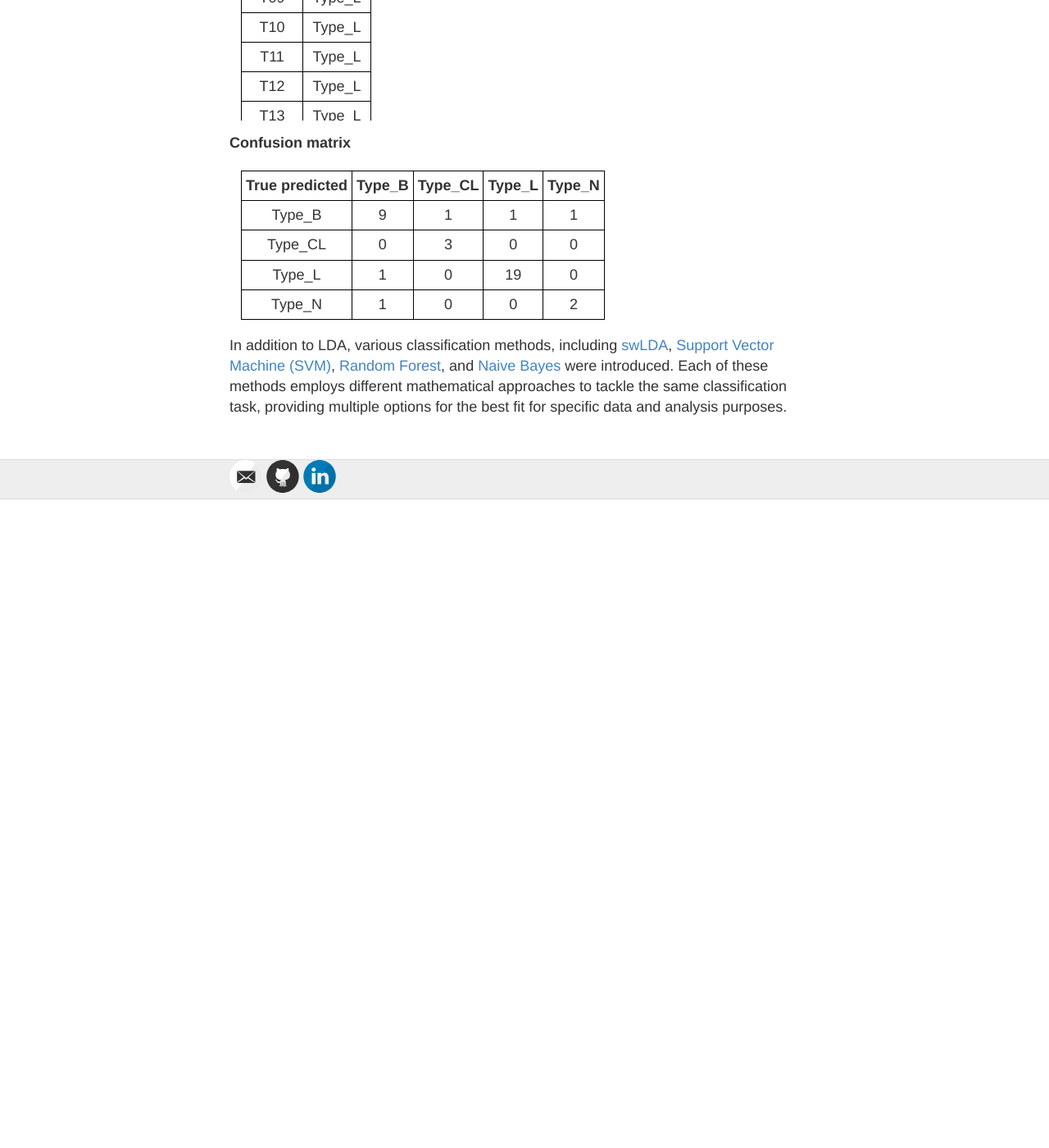
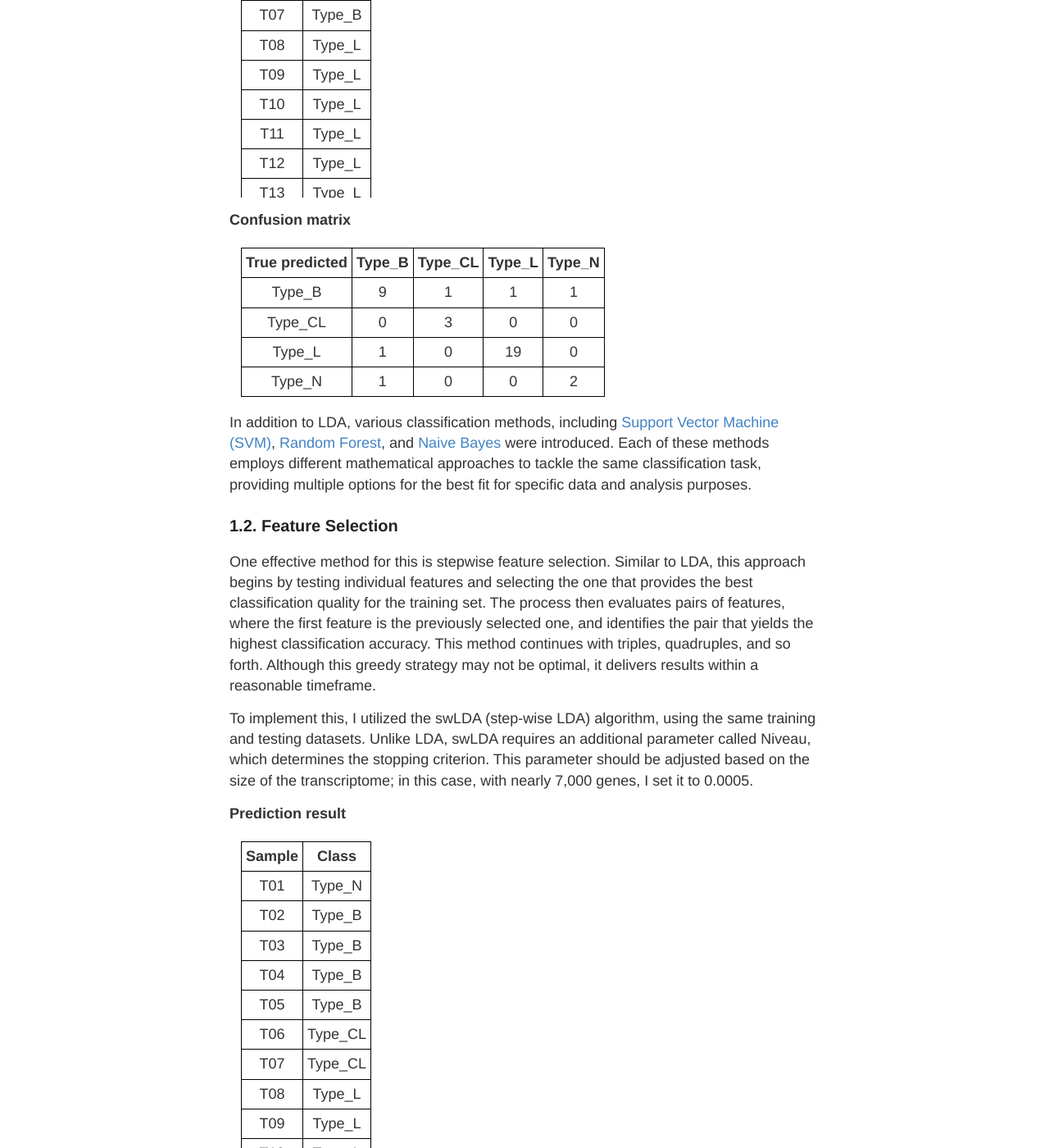
Before and after one commit to vanngocthuyla/Data_Analysis, a Jekyll site: the page built from _pages/machine_learning.md, in a window 1280 px wide and 1400 px high, scrolled down 2968 px. Shown: the whole window at 82% size. Built offline with Jekyll 4.4.1, drawn with Linux system fonts in a browser that asks for light colours; before the commit the page ends 3577 px from its top, so only the background shows below that; some of the changed text lies outside the part shown.

Commit message:
Update machine_learning.md

```diff
--- a/_pages/machine_learning.md
+++ b/_pages/machine_learning.md
@@ -8,7 +8,9 @@
 
 Once the data tables were prepared, I utilized machine learning algorithms to classify these subtypes automatically, identifying the most informative genes for distinguishing between the known classes. I also employed unsupervised techniques to explore potential inherent groups within the data.
 
-## Classification and Feature Selection
+## 1. Classification and Feature Selection
+
+### 1.1. Classification
 
 Breast cancer was reported to be able divided into distinct subtypes. In this work, I worked on 38 datasets from 5 cell lines (luminal, basal, claudin-low, and normal-like cases). We want to identify the most informative features (genes) in these subtypes using supervised machine learning methods, specifically classification algorithms. In this case, I applied Linear Discriminant Analysis (LDA). LDA works similarly to Principal Component Analysis (PCA) but takes subtype information into account when determining the components. Like other classification methods, LDA uses a training set where the subtypes are already known. From this training set, LDA constructs a classifier that can then assign new samples to one of the known subtypes.
 
@@ -38,6 +40,8 @@
 |...|...|...|...|...|...|...|...|...|...|...|...|...|...|...|
 
 The effectiveness of the LDA classifier constructed for the training set could be assessed by examining the results presented in LDA_plot. For example, the first two axes achieve a separation of type N (Normal-like) and type CL (Claudin-low).
+
+**LDA plot**
 
 <img src='https://vanngocthuyla.github.io/Data_Analysis/images/omics/LDA_plot.jpg' width="800">
 
@@ -71,4 +75,65 @@
 |Type_L|1|0|19|0|
 |Type_N|1|0|0|2|
 
-In addition to LDA, various classification methods, including [swLDA](https://vanngocthuyla.github.io/Data_Analysis/_pages/omics/swLDA), [Support Vector Machine (SVM)](https://vanngocthuyla.github.io/Data_Analysis/_pages/omics/SVM), [Random Forest](https://vanngocthuyla.github.io/Data_Analysis/_pages/omics/RF), and [Naive Bayes](https://vanngocthuyla.github.io/Data_Analysis/_pages/omics/Naive_Bayes) were introduced. Each of these methods employs different mathematical approaches to tackle the same classification task, providing multiple options for the best fit for specific data and analysis purposes.
+In addition to LDA, various classification methods, including [Support Vector Machine (SVM)](https://vanngocthuyla.github.io/Data_Analysis/_pages/omics/SVM), [Random Forest](https://vanngocthuyla.github.io/Data_Analysis/_pages/omics/RF), and [Naive Bayes](https://vanngocthuyla.github.io/Data_Analysis/_pages/omics/Naive_Bayes) were introduced. Each of these methods employs different mathematical approaches to tackle the same classification task, providing multiple options for the best fit for specific data and analysis purposes.
+
+### 1.2. Feature Selection
+
+One effective method for this is stepwise feature selection. Similar to LDA, this approach begins by testing individual features and selecting the one that provides the best classification quality for the training set. The process then evaluates pairs of features, where the first feature is the previously selected one, and identifies the pair that yields the highest classification accuracy. This method continues with triples, quadruples, and so forth. Although this greedy strategy may not be optimal, it delivers results within a reasonable timeframe.
+
+To implement this, I utilized the swLDA (step-wise LDA) algorithm, using the same training and testing datasets. Unlike LDA, swLDA requires an additional parameter called Niveau, which determines the stopping criterion. This parameter should be adjusted based on the size of the transcriptome; in this case, with nearly 7,000 genes, I set it to 0.0005.
+
+**Prediction result**
+
+|Sample|Class|
+|:----:|:---:|
+|T01|Type_N|
+|T02|Type_B|
+|T03|Type_B|
+|T04|Type_B|
+|T05|Type_B|
+|T06|Type_CL|
+|T07|Type_CL|
+|T08|Type_L|
+|T09|Type_L|
+|T10|Type_L|
+|T11|Type_L|
+|T12|Type_L|
+|T13|Type_L|
+|T14|Type_L|
+
+**Confusion matrix**
+
+|True predicted|Type_B|Type_CL|Type_L|Type_N|
+|:------------:|:----:|:-----:|:----:|:----:|
+|Type_B|11|0|0|0|
+|Type_CL|0|4|0|0|
+|Type_L|0|0|20|0|
+|Type_N|0|0|0|3|
+
+**swLDA plot**
+
+<img src='https://vanngocthuyla.github.io/Data_Analysis/images/omics/swLDA_plot.jpg' width="800">
+
+Compared to LDA, swLDA achieved a higher accuracy in subtype classification, with a prediction rate of 100%. The feature mean and coefficient tables below revealed that 7 genes were selected, which enabled perfect classification of the training set.
+
+
+**swLDA_Features_means**
+
+|Class|Mean.ENSG00000116299|Mean.ENSG00000166145|Mean.ENSG00000243509|Mean.ENSG00000119888|Mean.ENSG00000168918|Mean.ENSG00000261040|Mean.ENSG00000049283|
+|:---:|:------------------:|:------------------:|:------------------:|:------------------:|:------------------:|:------------------:|:------------------:|
+|Type_B|1.06545454545455|7.21|0.394545454545455|6.94090909090909|0.143636363636364|1.97909090909091|4.68727272727273|
+|Type_CL|0.65|0.775|1.36|0.745|0.205|3.855|0.1925|
+|Type_L|6.489|7.6215|0.436|6.9545|1.0955|0.451|6.4195|
+|Type_N|0.51|6.6|5.79333333333333|3.88333333333333|3.42333333333333|4.21333333333333|1.11|
+
+**swLDA_Features_coeffs**
+|scaling.LD1|scaling.LD2|scaling.LD3| |
+|:---------:|:---------:|:---------:|:---------:|
+|ENSG00000116299|0.761082179330159|-1.10926474400401|0.500452033399354|
+|ENSG00000166145|1.04261131564328|1.01300646262874|0.0527673697586225|
+|ENSG00000243509|0.0440286580504465|0.436103939833443|1.58889405335683|
+|ENSG00000119888|0.950755280416352|1.25267057366866|-0.256855086103996|
+|ENSG00000168918|0.425979306477355|0.565426970987082|0.95357000513638|
+|ENSG00000261040|-0.232960568966649|0.310222368504156|-0.818841643861012|
+|ENSG00000049283|0.503948130636801|-0.552477742195569|-0.432827793777006|
```
